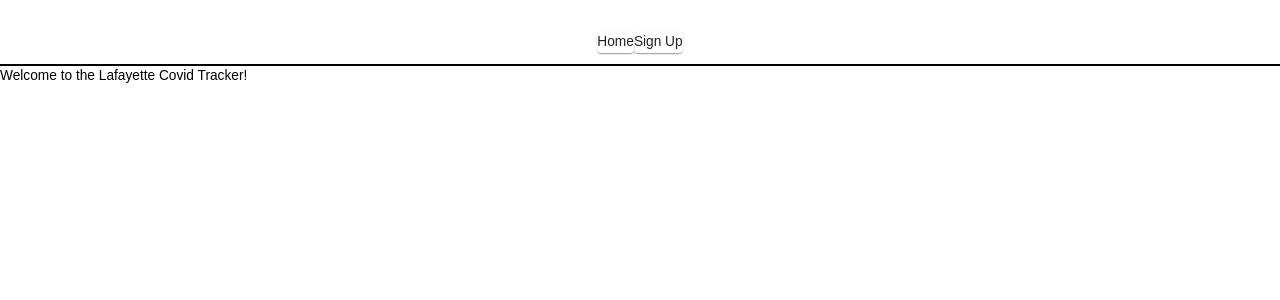
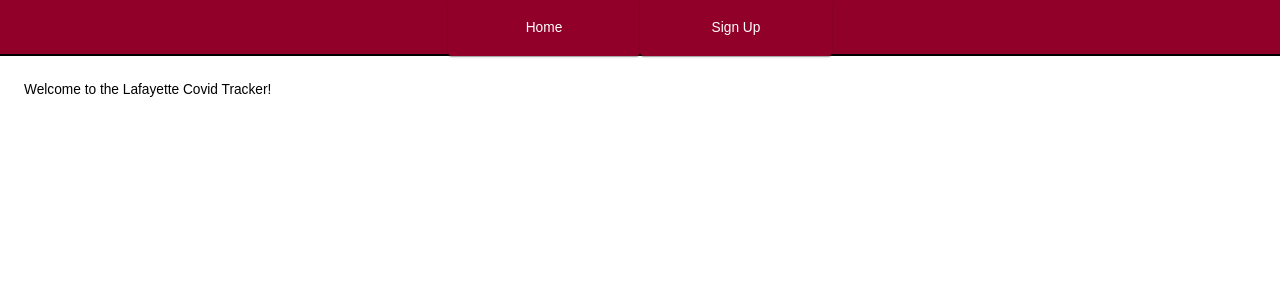
Before and after one commit to TylerMPotter/lafayette-covid-tracker-front-end, a React (Create React App) app: page /home in a window 1280 px wide. Shown: the top 300 px of the page. Built offline with nearby package versions, Linux system fonts and the light colour scheme.

Commit message:
fix(*): added a bit more style

```diff
--- a/src/common/Home/styles.js
+++ b/src/common/Home/styles.js
@@ -1,6 +1,6 @@
 const styles = (theme) => ({
     root: {
-        paddingLeft: 0,
+        paddingLeft: theme.spacing(3),
     },
 });
 
--- a/src/layout/Navbar/index.js
+++ b/src/layout/Navbar/index.js
@@ -10,22 +10,26 @@ const Navbar = ({ classes }) => {
 
     return (
         <Grid className={classes.root}>
-            <Grid item>
+            <Grid item className={classes.navbarButtonWrapper}>
                 <Paper
+                    className={classes.navbarButton}
                     onClick={() => {
                         history.push(ROUTE_HOME);
                     }}
                 >
-                    <Typography>Home</Typography>
+                    <Typography className={classes.navbarText}>Home</Typography>
                 </Paper>
             </Grid>
-            <Grid item>
+            <Grid item className={classes.navbarButtonWrapper}>
                 <Paper
+                    className={classes.navbarButton}
                     onClick={() => {
                         history.push(ROUTE_SIGNUP);
                     }}
                 >
-                    <Typography>Sign Up</Typography>
+                    <Typography className={classes.navbarText}>
+                        Sign Up
+                    </Typography>
                 </Paper>
             </Grid>
         </Grid>
--- a/src/layout/Navbar/styles.js
+++ b/src/layout/Navbar/styles.js
@@ -1,12 +1,32 @@
 const styles = (theme) => ({
     root: {
         width: '100%',
-        height: theme.spacing(4),
+        height: theme.spacing(7),
         borderBottom: '2px solid black',
         display: 'flex',
         flexDirection: 'row',
         justifyContent: 'center',
-        padding: theme.spacing(4),
+        backgroundColor: theme.palette.primary.main,
+        marginBottom: theme.spacing(3),
+    },
+    navbarButtonWrapper: {
+        width: '15%',
+    },
+    navbarButton: {
+        height: theme.spacing(7),
+        width: '100%',
+        backgroundColor: theme.palette.primary.main,
+        cursor: 'pointer',
+        textAlign: 'center',
+        display: 'flex',
+        flexDirection: 'column',
+        justifyContent: 'center',
+        '&:hover': {
+            backgroundColor: theme.palette.primary.mainDark,
+        },
+    },
+    navbarText: {
+        color: theme.palette.primary.contrastText,
     },
 });
 
--- a/src/theme/index.js
+++ b/src/theme/index.js
@@ -10,6 +10,7 @@ const palette = {
     foreground: black,
     primary: {
         main: '#910029',
+        mainDark: '#800126',
         secondary: '#1E1E1E',
         contrastText: '#ffffff',
     },
```
